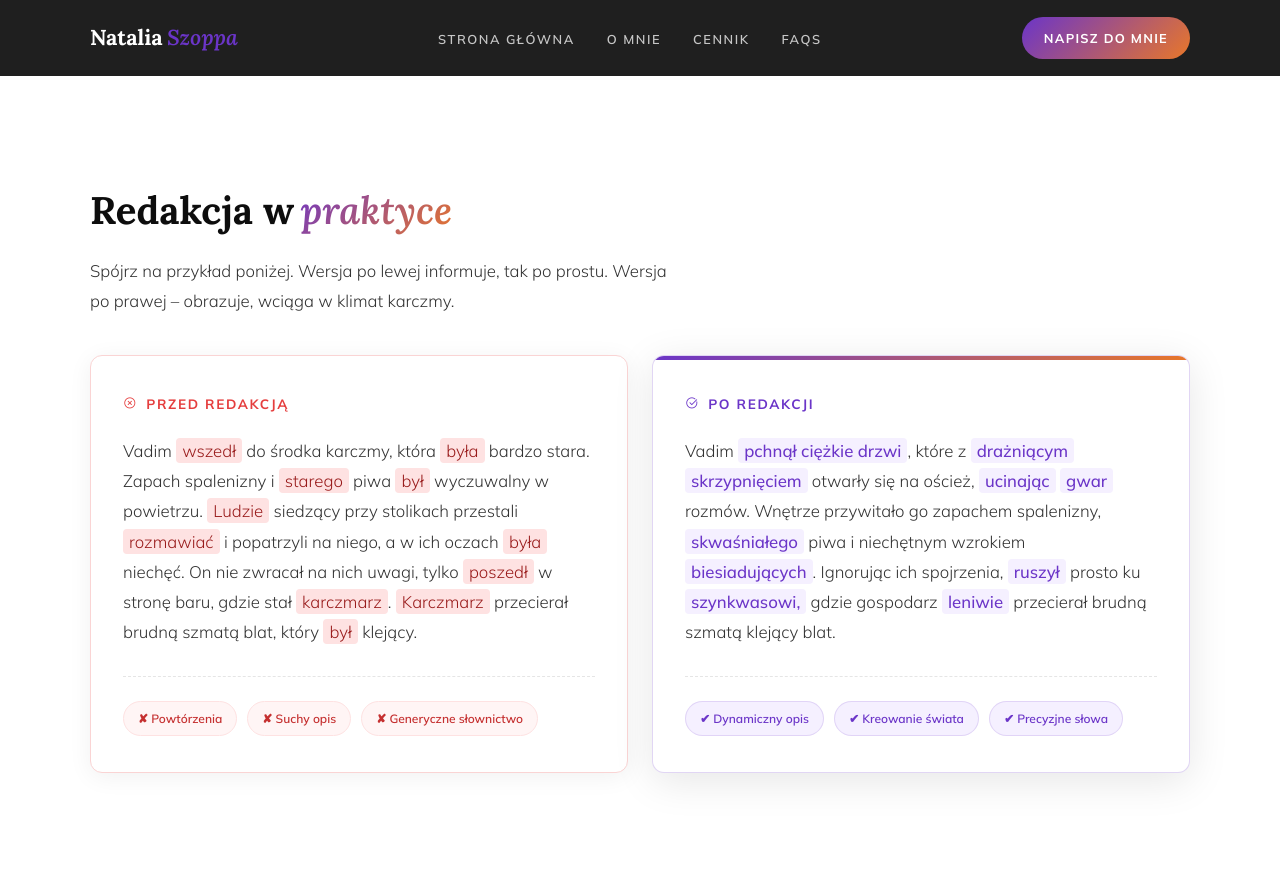
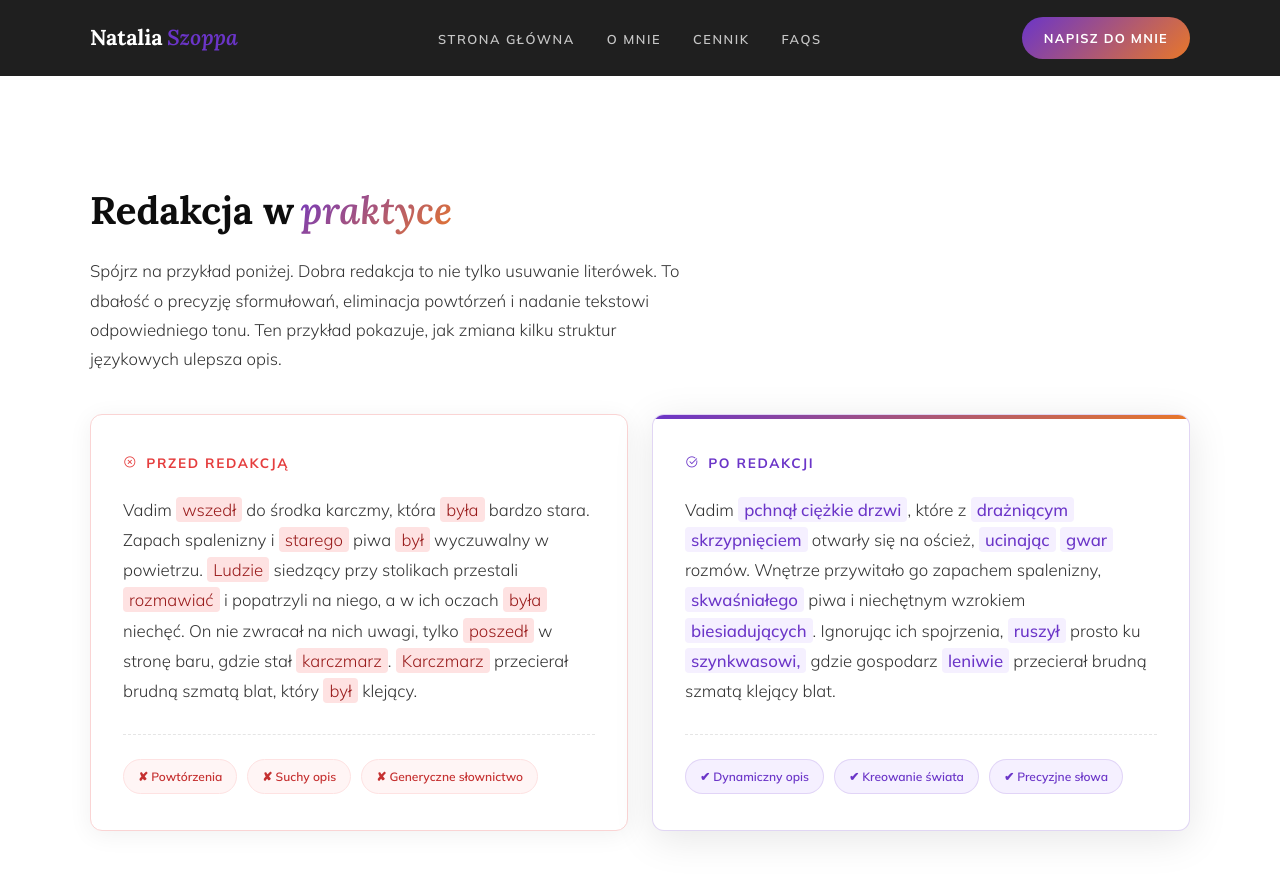
Before and after one commit to Bonnie00726/nataliaszoppa, a Jekyll site: the page built from index.html, in a window 1280 px wide and 900 px high, scrolled down 4205 px. Shown: the top 878 px of the window. Built offline with Jekyll 4.4.1, drawn with Linux system fonts in a browser that asks for light colours.

Commit message:
Update index.html

```diff
--- a/index.html
+++ b/index.html
@@ -363,7 +363,7 @@ title: Redakcja, korekta, skład
 <section class="section">
     <div class="container">
         <h2 class="section-h2 reveal">Redakcja w<em>praktyce</em></h2>
-        <p class="services-desc reveal delay-1" style="margin-bottom: 40px;">Spójrz na przykład poniżej. Wersja po lewej informuje, tak po prostu. Wersja po prawej – obrazuje, wciąga w klimat karczmy.</p>
+        <p class="services-desc reveal delay-1" style="margin-bottom: 40px;">Spójrz na przykład poniżej. Dobra redakcja to nie tylko usuwanie literówek. To dbałość o precyzję sformułowań, eliminacja powtórzeń i nadanie tekstowi odpowiedniego tonu. Ten przykład pokazuje, jak zmiana kilku struktur językowych ulepsza opis.</p>
 
         <div class="comparison-container reveal delay-2">
             <div class="comparison-box before">
```
